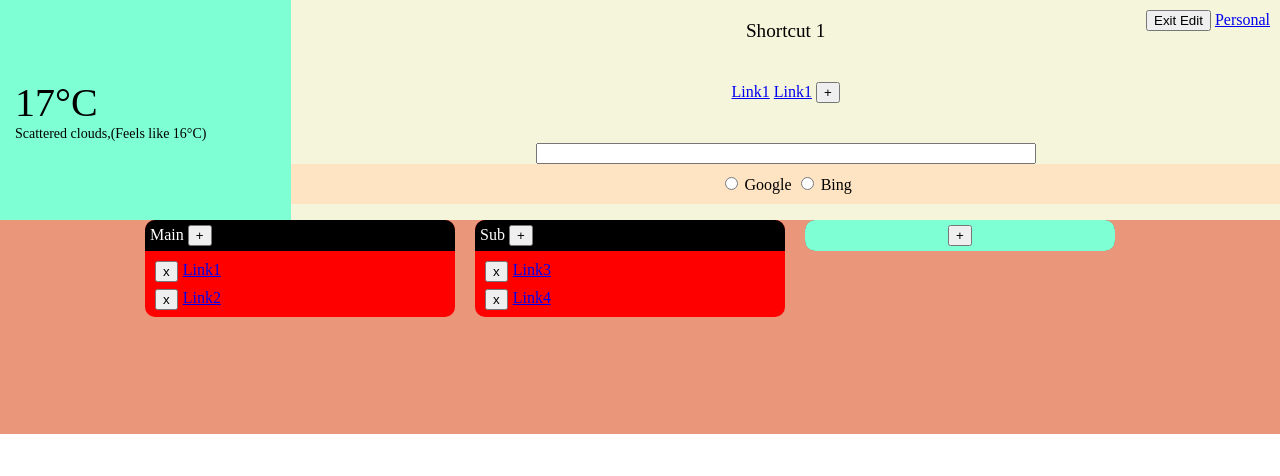
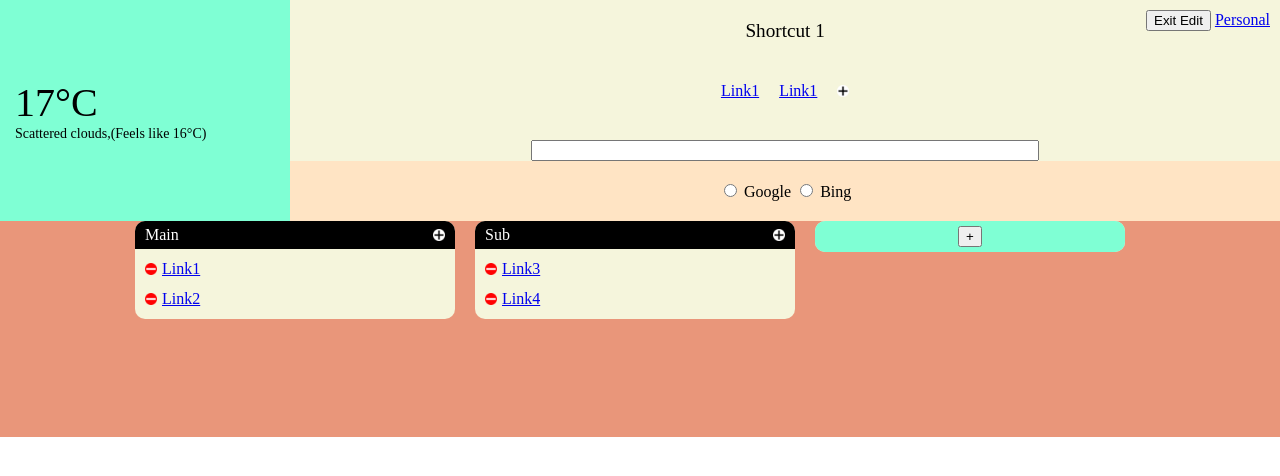
Before and after one commit to fazillatheef/homepage, a Flask app: page /edit in a window 1280 px wide. Shown: the top 476 px of the page. Run offline with Flask 2, Linux system fonts and the light colour scheme.

Commit message:
Added database and data. Changed css to add images for add and remove button

```diff
--- a/static/css/homepage.css
+++ b/static/css/homepage.css
@@ -1,5 +1,9 @@
 body {
     margin: 0;
+}
+
+.border-test {
+    border: 1px solid black;
 }
 
 .top {
@@ -22,6 +26,11 @@
 
 .shortcuts {
     padding: 20px 0;
+    display: flex;
+    flex-direction: row;
+    justify-content: center;
+    align-items: center;
+    gap: 20px;
 }
 
 .search_bar {
@@ -30,7 +39,7 @@
 
 .search_select {
     background-color: bisque;
-    padding: 10 0px;
+    padding: 20px;
 }
 
 .personal {
@@ -71,17 +80,21 @@
 
 .card {
     width: fit-content;
-    background-color: red;
+    background-color: beige;
     border-radius: 10px;
     height: fit-content
 }
 
 .card_title {
     width: 300px;
-    padding: 5px;
+    padding: 5px 10px;
     background-color: black;
     color: white;
     border-radius: 10px 10px 0 0;
+    display: flex;
+    flex-direction: row;
+    align-items: center;
+    justify-content: space-between;
 }
 
 .empty_card {
@@ -97,8 +110,10 @@
 }
 
 .card_item {
-    display: block;
+    display: flex;
+    flex-direction: row;
     padding: 5px;
+    height: 20px;
     align-items: center;
 }
 
@@ -110,3 +125,24 @@
 #search_txt {
     width: 500px;
 }
+
+.add_links {
+    background: url('../img/add_white.png');
+    background-size: 12px 12px;
+    height: 12px;
+    width: 12px;
+    border: 0;
+    background-color: transparent;
+    background-repeat: no-repeat;
+
+}
+
+.remove_link {
+    background: url('../img/remove_black.png');
+    background-size: 12px 12px;
+    background-color: transparent;
+    border: 0px;
+    height: 12px;
+    width: 12px;
+    background-repeat: no-repeat;
+}
--- a/templates/base.html
+++ b/templates/base.html
@@ -1,3 +1,4 @@
+<!DOCTYPE html>
 <html>
 
 <head>
@@ -14,14 +15,14 @@
             <span class="temperature">17&#176;C</span>
             <span class="weather_txt">Scattered clouds,(Feels like 16&#176;C)</span>
         </div>
-        <div class="main">
+        <div class="main ">
             <div class="txt_display">
                 Shortcut 1
             </div>
             <div class="shortcuts">
                 <a class="icon" href="#">Link1</a>
                 <a class="icon" href="#">Link1</a>
-                {% if edit %}<button class="add_shortcut" onClick="add_shortcut();">+</button>{% endif %}
+                {% if edit %}<button class="add_links add_shortcut" onClick="add_shortcut();"></button>{% endif %}
             </div>
             <div class="search_bar">
                 <form method="get" action="e.preventdefault();search_web();">
--- a/templates/cards.html
+++ b/templates/cards.html
@@ -2,16 +2,15 @@
     {% for card in cards %}
     <div class="card">
         <div class="card_title">
-            <span>{{card['title']}}
-                {% if edit %}<button class="add_links" onClick="add_link();">+</button>{% endif %}
-            </span>
+            <div>{{card['title']}}</div>
+            {% if edit %}<button class="add_links" onClick="add_link();"></button>{% endif %}
         </div>
         <div class="card_content">
             {% for link in card['content'] %}
-            <span class="card_item">
+            <div class="card_item">
+                {% if edit %}<button class="remove_link" onClick="remove_link();"></button>{% endif %}
                 <a class="card_link" href="{{link['address']}}">{{link['link']}}</a>
-                {% if edit %}<button class="remove_link" onClick="remove_link();">x</button>{% endif %}
-            </span>
+            </div>
             {% endfor %}
         </div>
     </div>
```
Also changed, not shown: db/links_database.py (added, +30 -0 lines), db/test_cards.py (added, +15 -0 lines), db/test_links.py (added, +24 -0 lines), README.md, static/img/add_black.png (added), static/img/add_white.png (added), static/img/remove_black.png (added), static/img/remove_white.png (added), 1 other file.
